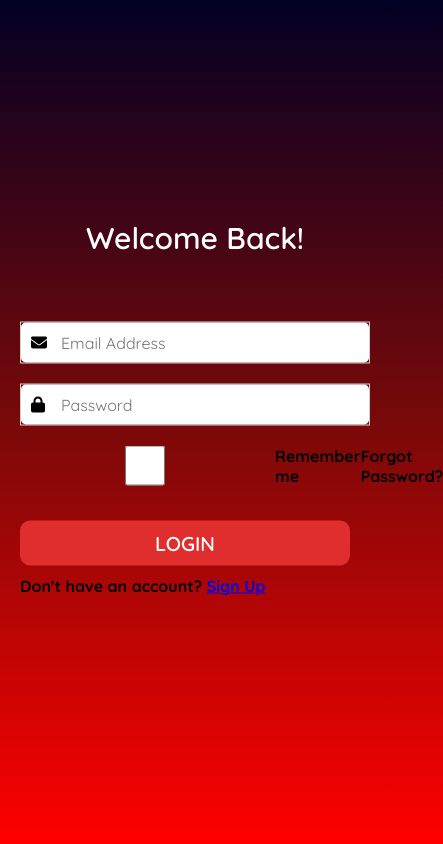
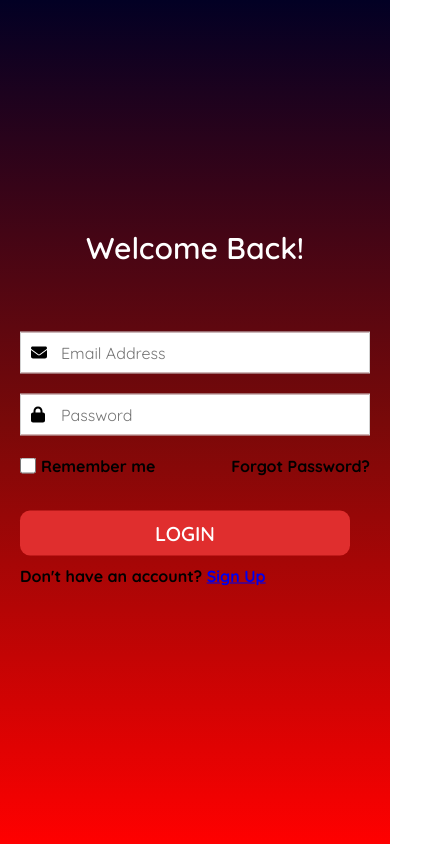
Before and after one commit to KhalidMimMuzahid/Event_Booking_System, a React (Vite) app in the folder client/: page /Signin in a window 390 px wide. Shown: the whole page, 443 px wide, since content can reach past the window. Built offline with nearby package versions, Linux system fonts and the light colour scheme.

Commit message:
update css file

```diff
--- a/client/src/component/Login.tsx
+++ b/client/src/component/Login.tsx
@@ -7,33 +7,25 @@ import { Link } from 'react-router-dom'
 interface LoginState {
     email: string;
     password: string;
-    error: string | null;
 }
 
 function Login () {
   const [loginState, setLoginState] = useState<LoginState>({
     email: '',
     password: '',
-    error: null,
   })
 
   useEffect(() => {
-    // Apply gradient background to body when component mounts
     document.body.style.background = 'rgb(2,0,36)';
     document.body.style.background = 'linear-gradient(180deg, rgba(2,0,36,1) 0%, rgba(121,9,9,1) 50%, rgba(255,0,0,1) 100%)';
-
-    // Cleanup function to revert background when component unmounts
     return () => {
       document.body.style.background = '';
     };
   }, []);
 
-  const handleEmailChange = (event: React.ChangeEvent<HTMLInputElement>) => {
-    setLoginState({ ...loginState, email: event.target.value });
-  };
-
-  const handlePasswordChange = (event: React.ChangeEvent<HTMLInputElement>) => {
-    setLoginState({ ...loginState, password: event.target.value });
+  const handleChange = (event: React.ChangeEvent<HTMLInputElement>) => {
+    const { name, value } = event.target;
+    setLoginState({ ...loginState, [name]: value });
   };
 
   const handleSubmit = (event: React.MouseEvent<HTMLButtonElement>) => {
@@ -47,11 +39,11 @@ function Login () {
         <form>
             <div className="input-field">
               <i><FontAwesomeIcon icon={faEnvelope} /></i>
-              <input type="email" value={loginState.email} onChange={handleEmailChange} placeholder="Email Address" />
+              <input type="email" name="email" value={loginState.email} onChange={handleChange} placeholder="Email Address" />
             </div>
             <div className="input-field">
               <i><FontAwesomeIcon icon={faLock} /></i>
-            <input type="password" value={loginState.password} onChange={handlePasswordChange} placeholder="Password" />
+            <input type="password" name="password" value={loginState.password} onChange={handleChange} placeholder="Password" />
             </div>
             <div className="remember-forgot">
                 <label>
--- a/client/src/index.css
+++ b/client/src/index.css
@@ -1,3 +1,13 @@
 :root {
     font-size: 62.5%;
 }
+
+* {
+    box-sizing: border-box;
+    margin: 0;
+    padding: 0;
+}
+
+body {
+    min-height: 100vh;
+}
--- a/client/src/style/Edit.css
+++ b/client/src/style/Edit.css
@@ -30,23 +30,23 @@
   gap: 1.5rem;
 }
 
-input {
+.edit-container input {
   min-width: 25rem;
 }
 
-textarea {
+.edit-container textarea {
   min-width: 33rem;
   max-width: 30%;
 }
 
-select {
+.edit-container select {
   width: fit-content;
   margin-right: 1rem;
 }
 
-textarea,
-select,
-input {
+.edit-container textarea,
+.edit-container select,
+.edit-container input {
   font-size: 1.5rem;
   padding: 1rem;
   display: inline-block;
@@ -75,11 +75,11 @@ input {
     flex-direction: column;
   }
 
-  input {
+  .edit-container input {
     width: 100%;
   }
 
-  textarea {
+  .edit-container textarea {
     min-width: 100%;
   }
 }
--- a/client/src/style/Login.css
+++ b/client/src/style/Login.css
@@ -1,18 +1,4 @@
-:root{
-    font-size: 62.5%;
-  }
-  * {
-      box-sizing: border-box;
-      margin: 0;
-      padding: 0;
-  }
-
-  body {
-      min-height: 100vh;
-      /* background: linear-gradient(270deg, #E02E2E 0%, #B54343 50%,#331717 100%); */
-  }
-
-  .signin {
+.signin {
       width: min(100%, 76.8rem);
       margin: 0 auto;
       background-color: #f4f4f4;
@@ -29,9 +15,11 @@
       text-align: center;
       margin-block: 3rem;
   }
+
   i {
       font-size: 1.6rem;
   }
+
   .signin form {
       display: flex;
       flex-direction: column;
@@ -46,14 +34,14 @@
       margin-block: .5rem;
   }
 
-  .signin form .input-field i{
+  .signin form .input-field i {
       position: absolute;
       top: 50%;
       left: 1rem;
       transform: translateY(-50%);
   }
 
-  .signin form .input-field input{
+  .signin form .input-field input {
       width: 100%;
       font-size: 1.6rem;
       padding: 1rem;
@@ -61,6 +49,10 @@
       outline: none;
       padding-left: 4rem;
   }
+
+    .signin form .input-field input:focus {
+        border: .1rem solid #000;
+    }
 
   .signin form .remember-forgot {
       display: flex;
@@ -70,13 +62,18 @@
 
   .signin form .remember-forgot label {
       display: flex;
+      align-items: center;
       gap: 0.5rem;
   }
 
-  .signin form .remember-forgot a{
+  .signin form .remember-forgot label input[type="checkbox"] {
+      width: 1.6rem;
+      height: 1.6rem;
+  }
+
+  .signin form .remember-forgot a {
       text-decoration: none;
       color: #000;
-
   }
 
   .signin form button {
@@ -105,22 +102,22 @@
       font-size: 1.6rem;
   }
 
-
-  /* IPAD 11' size */
   @media (max-width: 834px) {
       .signin {
           width: 100%;
           background-color: transparent;
       }
+
       .signin h1 {
           color: #fff;
       }
+
       .signin form button {
           color: #fff;
       }
   }
 
-  @media (max-width: 576px){
+  @media (max-width: 576px) {
       .signin form {
           padding-inline: 2rem;
       }
--- a/client/src/style/Signup.css
+++ b/client/src/style/Signup.css
@@ -1,17 +1,3 @@
-:root {
-    font-size: 62.5%;
-}
-
-* {
-    box-sizing: border-box;
-    margin: 0;
-    padding: 0;
-}
-
-body {
-    min-height: 100vh;
-}
-
 .signup {
     width: min(100%, 76.8rem);
     margin-inline: auto;
@@ -32,7 +18,7 @@ body {
     margin-block: 2.5rem;
 }
 
-i {
+.signup i {
     font-size: 1.6rem;
 }
 
@@ -72,14 +58,14 @@ i {
     gap: 1rem;
 }
 
-select {
+.signup select {
     font-size: 1.6rem;
     padding: 1rem;
     height: min-content;
     border: .1rem solid #d1d1d1;
 }
 
-textarea {
+.signup textarea {
     width: 100%;
     font-size: 1.6rem;
     padding: 1rem;
@@ -161,7 +147,7 @@ textarea {
         border: .2rem solid #fff;
     }
 
-    div p {
+    .signup p {
         color: #fff;
     }
 }
@@ -171,7 +157,7 @@ textarea {
         padding-inline: 2rem;
     }
 
-    div p {
+    .signup p {
         color: #fff;
     }
 }
```
